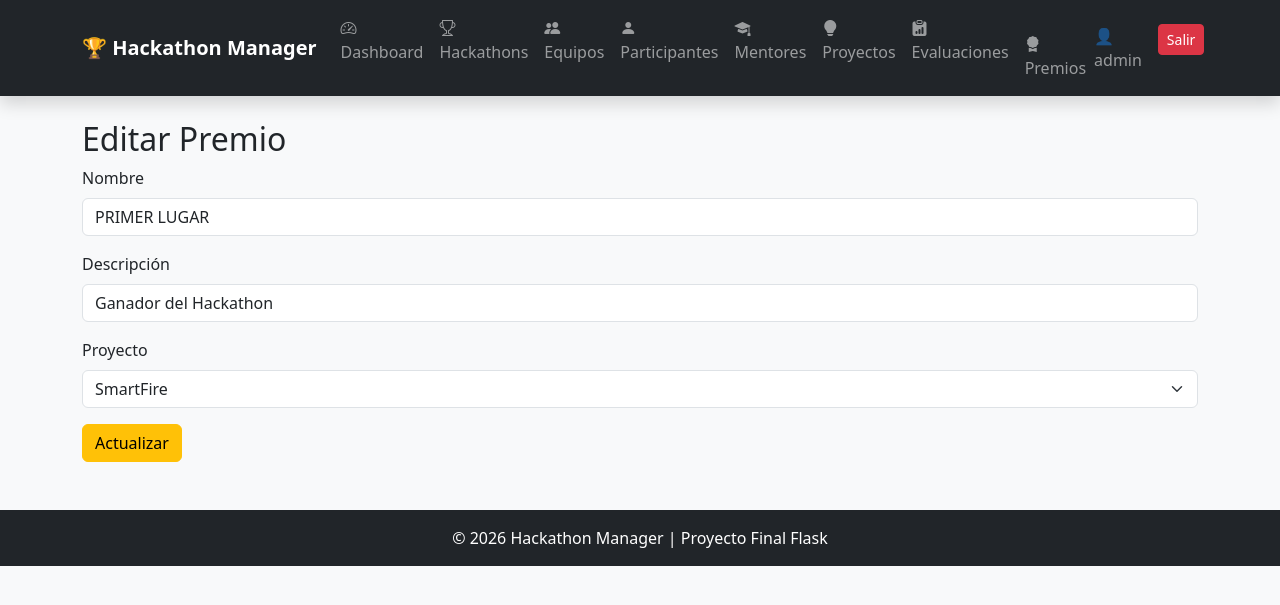
After one commit to norieticona-cmd/PROYECTO-FINAL-EQUIPO-EL-DASHBOARD-, a Flask app: page /premios/editar/2 in a window 1280 px wide. The commit adds this page. Shown: the top 605 px of the page. Run offline with Flask 3, Linux system fonts and the light colour scheme; a user stored in the database is signed in.

Commit message:
avance dashboarganadores

```diff
--- a/app/__init__.py
+++ b/app/__init__.py
@@ -25,6 +25,7 @@ from app.participantes import participante_bp
 from app.mentores import mentor_bp
 from app.proyectos import proyecto_bp
 from app.evaluaciones import evaluacion_bp
+from app.premios import premio_bp
 
 
 def create_app():
@@ -51,6 +52,7 @@ def create_app():
     app.register_blueprint(mentor_bp)
     app.register_blueprint(proyecto_bp)
     app.register_blueprint(evaluacion_bp)
+    app.register_blueprint(premio_bp)
 
 
     with app.app_context():
--- a/app/models/__init__.py
+++ b/app/models/__init__.py
@@ -6,3 +6,4 @@ from app.models.participante import Participante
 from app.models.mentor import Mentor
 from app.models.proyecto import Proyecto
 from app.models.evaluacion import Evaluacion
+from app.models.premio import Premio
--- /dev/null
+++ b/app/premios/routes.py
@@ -0,0 +1,90 @@
+from flask import render_template
+from flask_login import login_required
+
+from app.premios import premio_bp
+
+from app.models.premio import Premio
+from flask import render_template, request, redirect
+from app.extensions import db
+
+from app.models.proyecto import Proyecto
+
+
+@premio_bp.route("/premios")
+@login_required
+def listar_premios():
+
+    premios = Premio.query.all()
+
+    return render_template(
+        "premios/listar.html",
+        premios=premios
+    )
+
+@premio_bp.route("/premios/nuevo", methods=["GET", "POST"])
+@login_required
+def nuevo_premio():
+
+    proyectos = Proyecto.query.all()
+
+    if request.method == "POST":
+
+        premio = Premio(
+            nombre=request.form["nombre"],
+            descripcion=request.form["descripcion"],
+            proyecto_id=request.form["proyecto_id"]
+        )
+
+        db.session.add(premio)
+        db.session.commit()
+
+        return redirect("/premios")
+
+    return render_template(
+        "premios/nuevo.html",
+        proyectos=proyectos
+    )
+
+@premio_bp.route(
+    "/premios/editar/<int:id>",
+    methods=["GET", "POST"]
+)
+@login_required
+def editar_premio(id):
+
+    premio = Premio.query.get_or_404(id)
+
+    proyectos = Proyecto.query.all()
+
+    if request.method == "POST":
+
+        premio.nombre = request.form["nombre"]
+
+        premio.descripcion = request.form["descripcion"]
+
+        premio.proyecto_id = request.form["proyecto_id"]
+
+        db.session.commit()
+
+        return redirect("/premios")
+
+    return render_template(
+        "premios/editar.html",
+        premio=premio,
+        proyectos=proyectos
+    )
+
+
+@premio_bp.route(
+    "/premios/eliminar/<int:id>"
+)
+@login_required
+def eliminar_premio(id):
+
+    premio = Premio.query.get_or_404(id)
+
+    db.session.delete(premio)
+
+    db.session.commit()
+
+    return redirect("/premios")
--- a/app/templates/base.html
+++ b/app/templates/base.html
@@ -93,6 +93,13 @@
                     <a class="nav-link" href="/evaluaciones">
                         <i class="bi bi-clipboard-data-fill"></i>
                         Evaluaciones
+                        <li class="nav-item">
+    <a class="nav-link" href="/premios">
+        <i class="bi bi-award-fill"></i>
+        Premios
+    </a>
+</li>
+
                     </a>
                 </li>
 
--- /dev/null
+++ b/app/templates/premios/editar.html
@@ -0,0 +1,75 @@
+{% extends 'base.html' %}
+
+{% block content %}
+
+<h2>Editar Premio</h2>
+
+<form method="POST">
+
+    <div class="mb-3">
+
+        <label class="form-label">
+            Nombre
+        </label>
+
+        <input
+            type="text"
+            name="nombre"
+            value="{{ premio.nombre }}"
+            class="form-control"
+            required>
+
+    </div>
+
+    <div class="mb-3">
+
+        <label class="form-label">
+            Descripción
+        </label>
+
+        <input
+            type="text"
+            name="descripcion"
+            value="{{ premio.descripcion }}"
+            class="form-control">
+
+    </div>
+
+    <div class="mb-3">
+
+        <label class="form-label">
+            Proyecto
+        </label>
+
+        <select
+            name="proyecto_id"
+            class="form-select">
+
+            {% for proyecto in proyectos %}
+
+            <option
+                value="{{ proyecto.id }}"
+                {% if proyecto.id == premio.proyecto_id %}
+                selected
+                {% endif %}
+            >
+
+                {{ proyecto.nombre }}
+
+            </option>
+
+            {% endfor %}
+
+        </select>
+
+    </div>
+
+    <button class="btn btn-warning">
+
+        Actualizar
+
+    </button>
+
+</form>
+
+{% endblock %}
```
Also changed, not shown: app/dashboard/routes.py (+22 -19 lines), app/models/premio.py (+30 -0 lines), app/premios/__init__.py (added, +8 -0 lines), app/templates/dashboard/index.html (+52 -0 lines), app/templates/premios/listar.html (added, +82 -0 lines), app/templates/premios/nuevo.html (added, +67 -0 lines), instance/hackathon.db.
